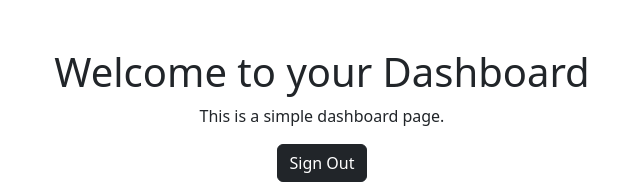
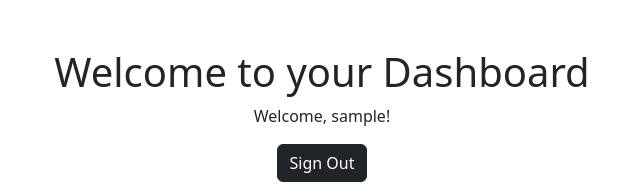
Before and after one commit to ikhsannhlm/fastwork_insightedu, a React (Create React App) app: page /dashboard in a window 1280 px wide. Shown: the top 194 px of the page, without its empty margins (318-958 px from the left). Built offline with nearby package versions, Linux system fonts and the light colour scheme; sample sign-in values are in the browser's storage.

Commit message:
update username dan email berhasil disimpan ke local storage

```diff
--- a/src/views/Dashboard.js
+++ b/src/views/Dashboard.js
@@ -1,13 +1,22 @@
-import React from 'react';
+import React, { useEffect, useState } from 'react';
 import { Button, Container, Row, Col } from 'react-bootstrap';
 import { useNavigate } from 'react-router-dom';
 
 const Dashboard = () => {
     const navigate = useNavigate();
+    const [username, setUsername] = useState('');
+
+    useEffect(() => {
+        const storedUsername = localStorage.getItem('username');
+        if (storedUsername) {
+            setUsername(storedUsername);
+        }
+    }, []);
 
     const handleSignOut = () => {
         localStorage.removeItem('token');
         localStorage.removeItem('email');
+        localStorage.removeItem('username');
         navigate('/signin');
     };
 
@@ -16,7 +25,7 @@ const Dashboard = () => {
             <Row className="my-5">
                 <Col className="text-center">
                     <h1>Welcome to your Dashboard</h1>
-                    <p>This is a simple dashboard page.</p>
+                    <p>Welcome, {username || 'Guest'}!</p>
                     <Button variant="dark" onClick={handleSignOut}>Sign Out</Button>
                 </Col>
             </Row>
--- a/src/views/Signin.js
+++ b/src/views/Signin.js
@@ -40,6 +40,7 @@ export function Signin() {
             const { token, user } = response.data;
             localStorage.setItem('token', token);
             localStorage.setItem('email', state.email);
+            localStorage.setItem('username', user.username); // Simpan nama pengguna ke localStorage
 
             if (user.personality) {
                 navigate('/dashboard');
@@ -55,6 +56,7 @@ export function Signin() {
             });
         }
     };
+
 
     const togglePasswordVisibility = () => {
         setShowPassword(!showPassword);
```
Also changed, not shown: public/images/Insight.png (added), public/images/Insight_Enterprises_Logo2.png (added).
